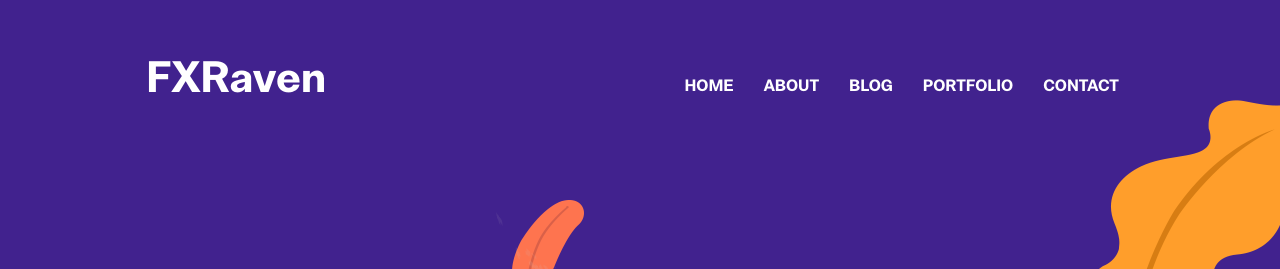
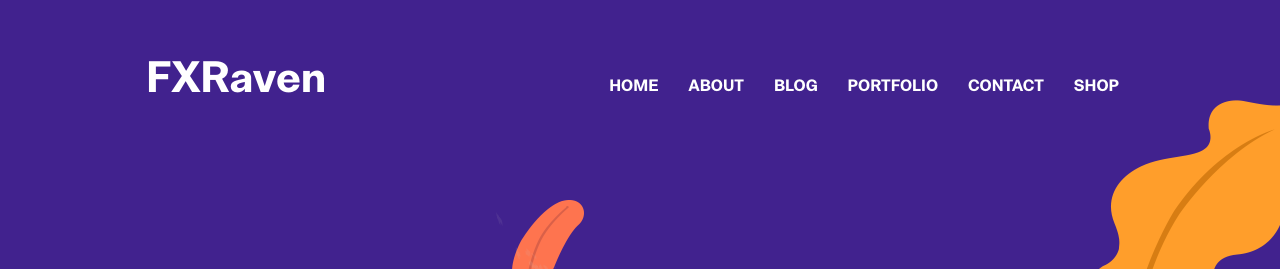
Before and after one commit to Vision-Live/FXRaven, a Jekyll site: the page built from index.html, in a window 1280 px wide. Shown: the top 269 px of the page. Built offline with Jekyll 4.4.1, drawn with Linux system fonts in a browser that asks for light colours.

Commit message:
Update settings.yml

```diff
--- a/_data/settings.yml
+++ b/_data/settings.yml
@@ -15,6 +15,7 @@ menu:
 - {name: Blog, link: '/blog'}
 - {name: Portfolio, link: '/portfolio'}
 - {name: Contact, link: '/contact'}
+- {name: Shop, link: '/product'}
 
 
 #-------------------------------
```
